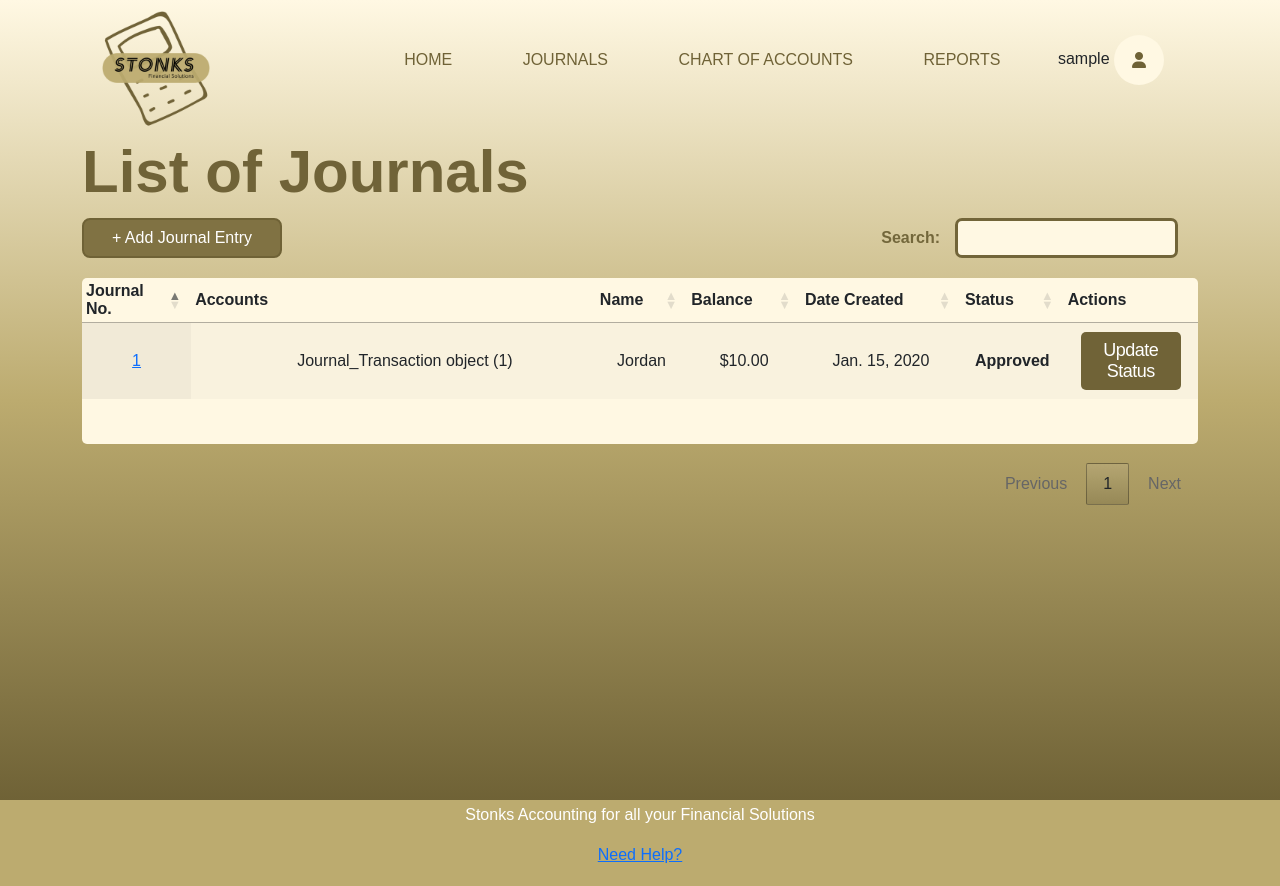
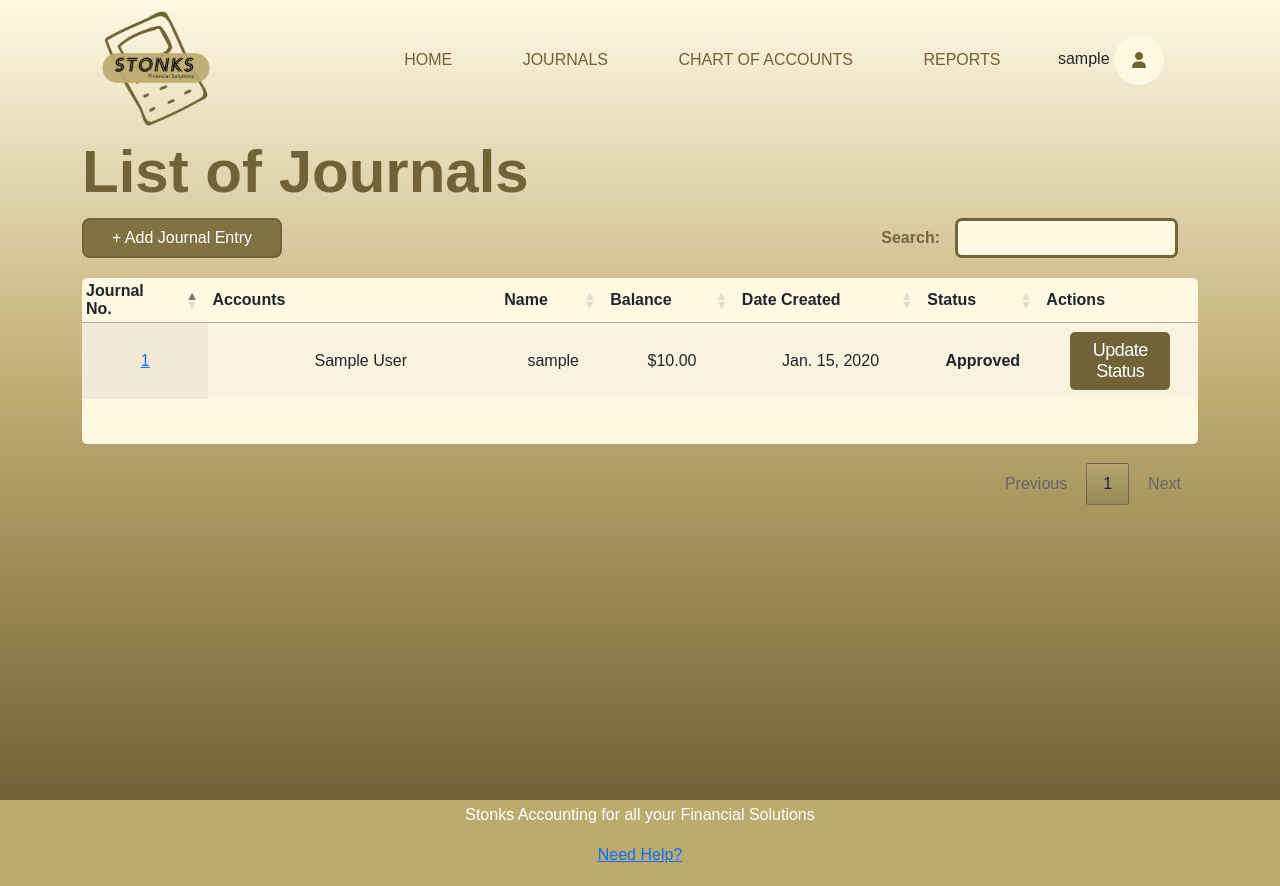
Before and after one commit to robyjeremiah/Stonks, a Django app: page /listOfJournals/ in a window 1280 px wide. Run offline with Django 3.2, Linux system fonts and the light colour scheme; a user stored in the database is signed in; tables that the repository leaves empty hold one stand-in row (values such as "Sample post"); some libraries are stand-ins or nearby versions.

Commit message:
List of Journals is set up properly

```diff
--- a/Stonks/templates/ListOfJournals.html
+++ b/Stonks/templates/ListOfJournals.html
@@ -75,11 +75,11 @@
                 <td>
                     <ul id="celllist">
                         {% for account in Account_list %}
-                        <li>{{account}}</li>
-                        {% endfor %}
+                        <li>{{account.account_name}}</li>
                     </ul>
                 </td>
-                <td>Jordan</td>
+                <td>{{account.user}}</td>
+                {% endfor %}
                 <td>${{journal.balance}}</td>
                 <td>{{journal.date_time_added}}</td>
                 <td id="status">{{journal.journal_status}}</td>
--- a/Stonks/views.py
+++ b/Stonks/views.py
@@ -397,8 +397,14 @@ def generalledger(request):
 @login_required(login_url='/')
 def listJournals(request):
     Journal_list = Journal.objects.all()
-    Account_list = Journal_Transaction.objects.all().filter(
-        transaction_id__account__account_number__isnull=False)
+    for journal in Journal_list:
+        Transaction_list = Transaction.objects.all().filter(
+            journal_transaction__journal_id=journal.journal_id)
+
+    for transaction in Transaction_list:
+        Account_list = Account.objects.all().filter(
+            transaction__transaction_id=transaction.transaction_id)
+
     context = {
         'Journal_list': Journal_list,
         'Account_list': Account_list
@@ -411,6 +417,7 @@ def addJounral(request):
     return render(request, 'addJournal.html')
 
 
+@login_required(login_url='/')
 def journal(request, pk):
     Transaction_list = Transaction.objects.all().filter(
         journal_transaction__journal_id=pk)
```
